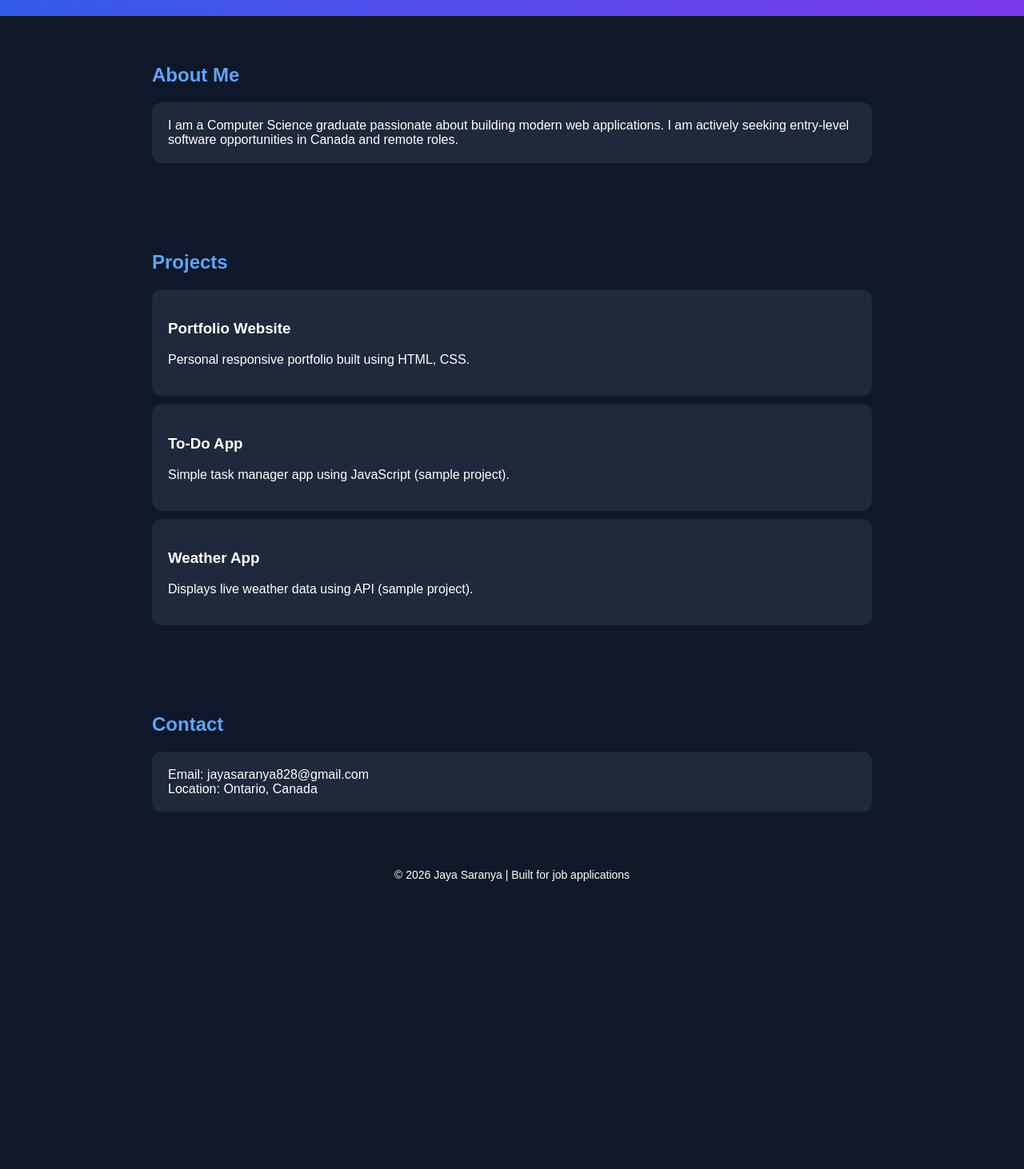
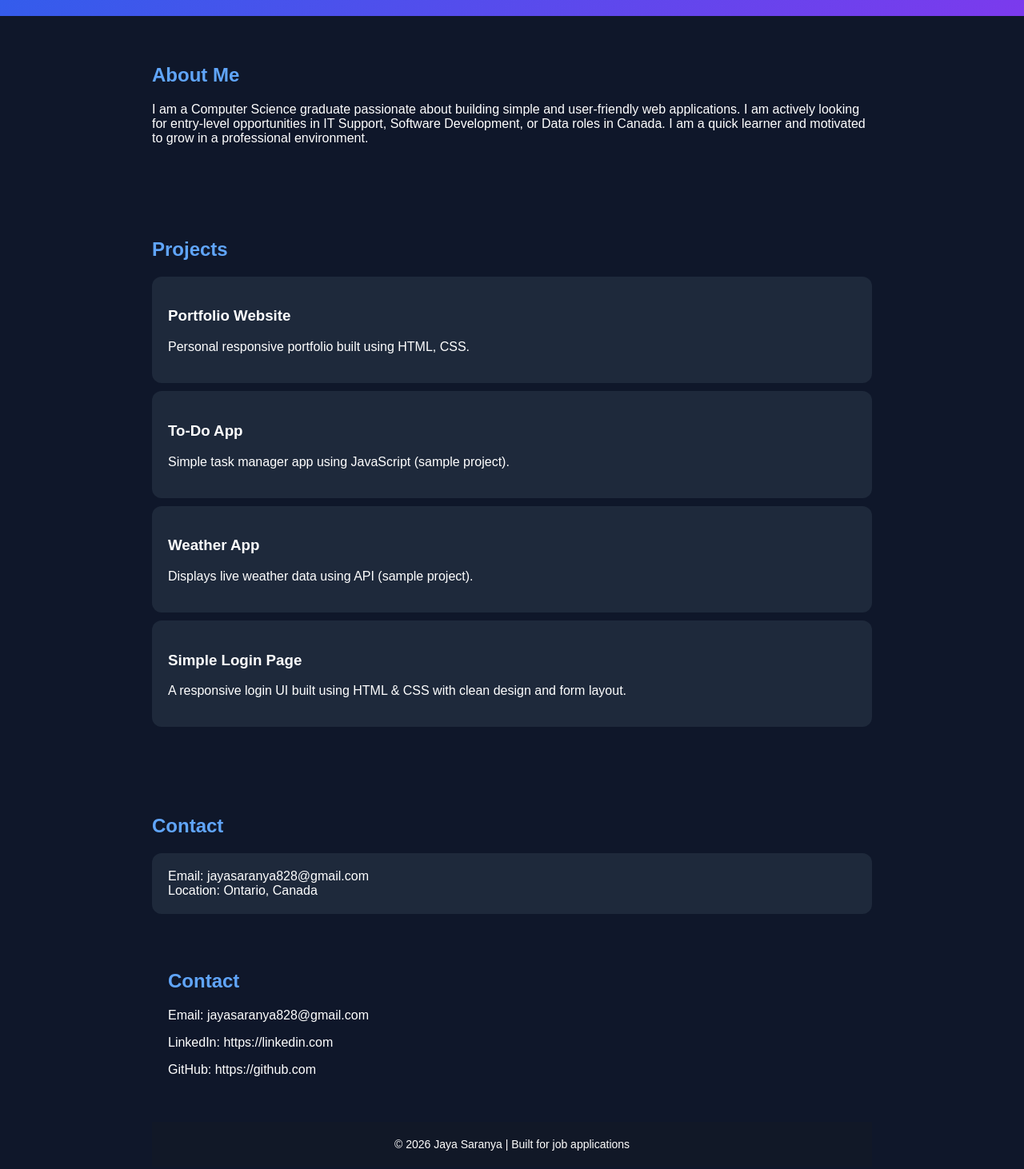
Before and after one commit to saranya828-BJK/Portfolio-, a plain HTML site: page index.html in a window 1280 px wide. Shown: the part 260-1722 px from the top of the page at 80% size. Before the commit the page ends 1382 px from the top, so only its background shows below. Drawn offline with Linux system fonts and the light colour scheme.

Commit message:
index.html

```diff
--- a/index.html
+++ b/index.html
@@ -94,11 +94,12 @@
     <a href="https://github.com" class="btn" target="_blank">GitHub</a>
   </header>
 <section>
-  <h2>About Me</h2>
-  <div class="card">
-    I am a Computer Science graduate passionate about building modern web applications.
-    I am actively seeking entry-level software opportunities in Canada and remote roles.
-  </div>
+    <h2>About Me</h2>
+    <p>
+        I am a Computer Science graduate passionate about building simple and user-friendly web applications.
+        I am actively looking for entry-level opportunities in IT Support, Software Development, or Data roles in Canada.
+        I am a quick learner and motivated to grow in a professional environment.
+    </p>
 </section>
 
 <section id="projects">
@@ -119,6 +120,11 @@
     <p>Displays live weather data using API (sample project).</p>
   </div>
 
+  <div class="card">
+    <h3>Simple Login Page</h3>
+    <p>A responsive login UI built using HTML & CSS with clean design and form layout.</p>
+  </div>
+
 </section>
 
 <section>
@@ -127,7 +133,14 @@
     Email: jayasaranya828@gmail.com<br />
     Location: Ontario, Canada
   </div>
-</section>
+
+  <section>
+    <h2>Contact</h2>
+    <p>Email: jayasaranya828@gmail.com</p>
+
+    <p>LinkedIn: https://linkedin.com</p>
+    <p>GitHub: https://github.com</p>
+  </section>
 
 <footer>
   © 2026 Jaya Saranya | Built for job applications
```
